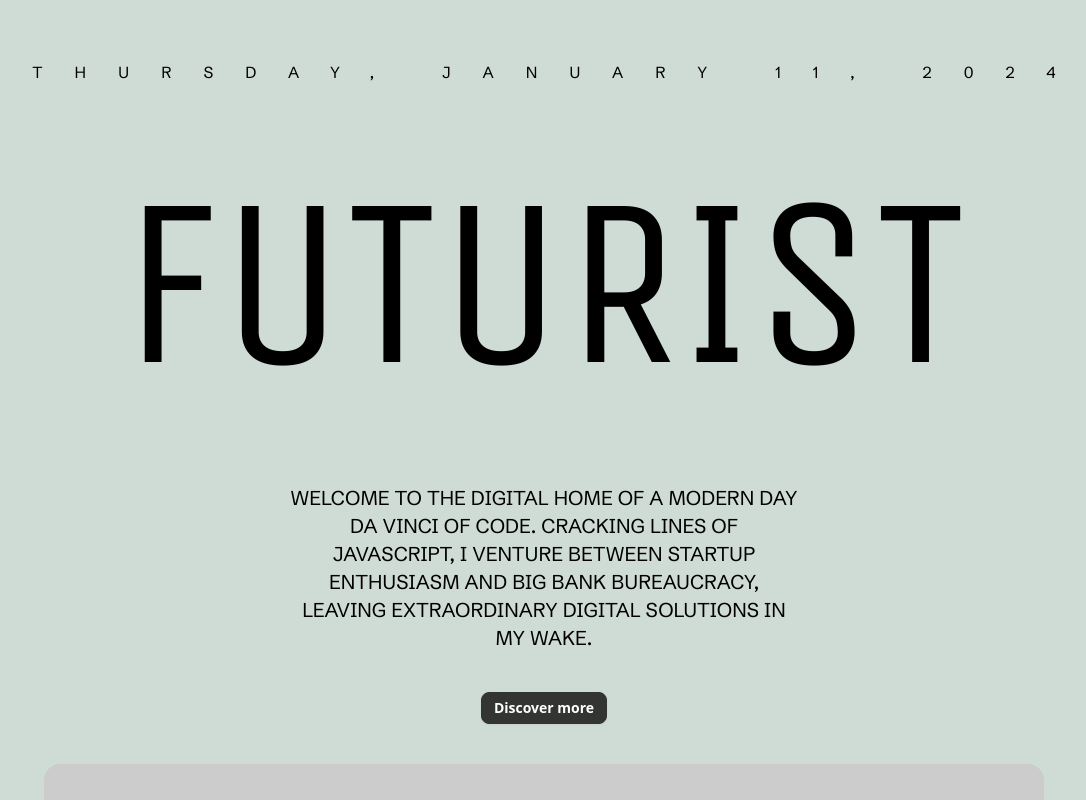
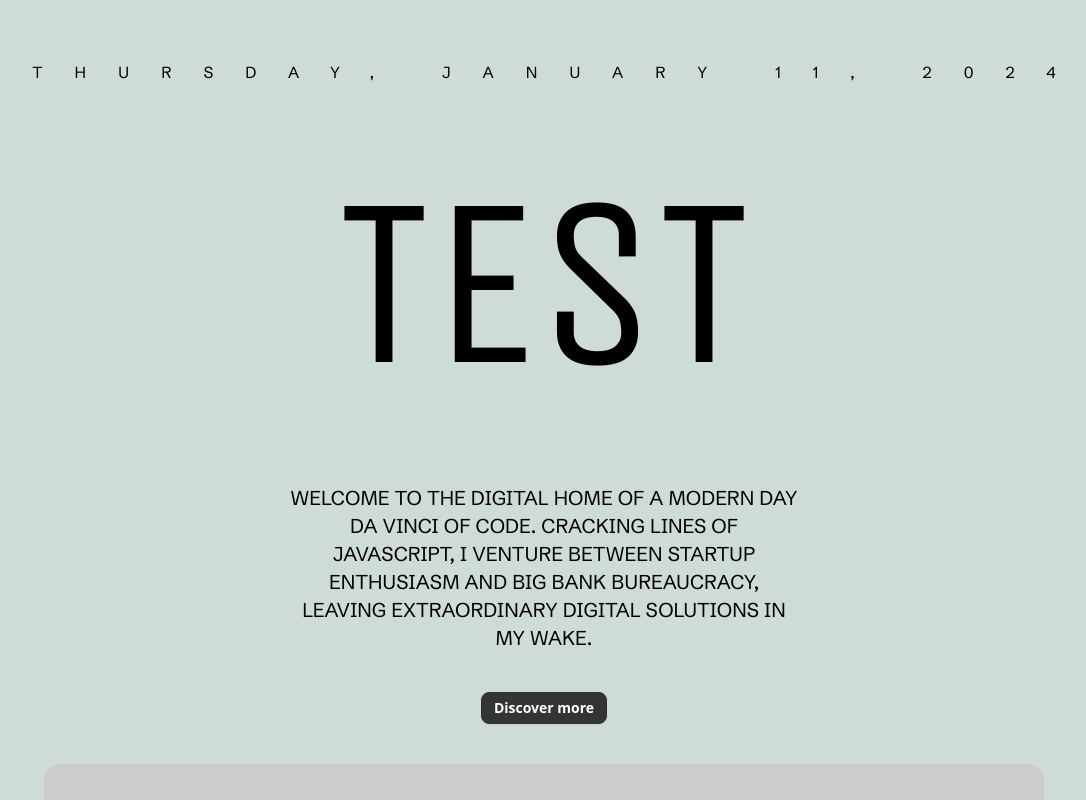
Before and after one commit to avr6ude/avr6ude.github.io, a Preact app: page / in a window 1280 px wide. Shown: the top 800 px of the page, without its empty margins (96-1182 px from the left). Built offline with nearby package versions, Linux system fonts and the light colour scheme.

Commit message:
update header text

```diff
--- a/src/components/Header.tsx
+++ b/src/components/Header.tsx
@@ -6,7 +6,7 @@ export default function Header() {
   return (
     <div className="flex flex-col justify-center p-10 bg-secondary w-full">
       <LandingDate />
-      <h1 className="text-center text-10xl font-secondary">FUTURIST</h1>
+      <h1 className="text-center text-10xl font-secondary">TEST</h1>
       <div className="flex justify-center p-5">
         <p className="text-center max-w-lg font-primary uppercase text-xl">
           Welcome to the digital home of a modern day Da Vinci of code. Cracking
```
